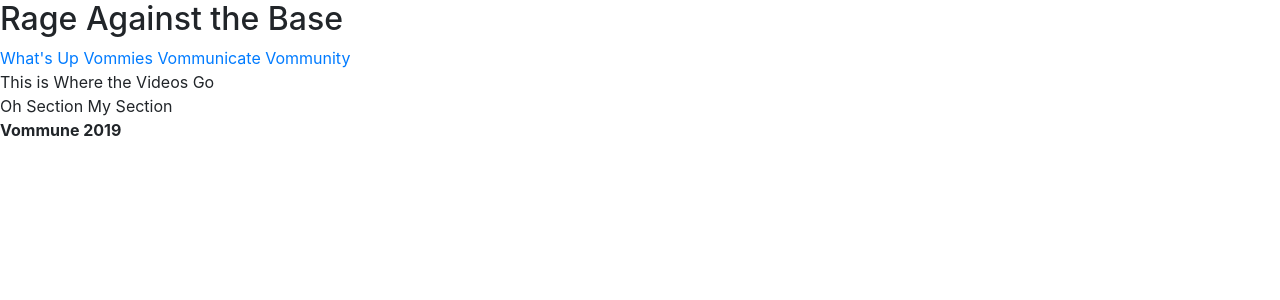
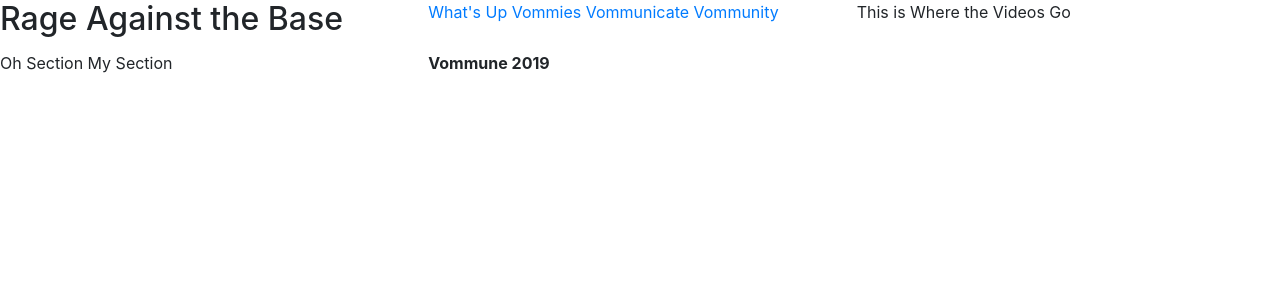
Before and after one commit to Joshtg1104/Project4-Django-VideoApp, a Django app: page /base/ in a window 1280 px wide. Shown: the top 300 px of the page. Run offline with Django 3.2, Linux system fonts and the light colour scheme; some libraries are stand-ins or nearby versions.

Commit message:
CSS Time

```diff
--- a/Project4Proj/Project4App/forms.py
+++ b/Project4Proj/Project4App/forms.py
@@ -35,4 +35,5 @@ class CommentForm(forms.ModelForm):
     class Meta:
         model = CommentModel
         fields = ['text']
-        labels = {'vomessage': ''}
+        labels = {'text': ''}
+        widgets = {'text': forms.Textarea(attrs={'rows': 1, 'cols': 40})}
--- a/Project4Proj/Project4App/models.py
+++ b/Project4Proj/Project4App/models.py
@@ -31,6 +31,7 @@ class CommentModel(models.Model):
     updated_date = models.DateTimeField(auto_now=True)
     active = models.BooleanField(default=True)
     commentForeignKey = models.ForeignKey(Video, on_delete=models.CASCADE, null=True, blank=True, related_name='comments')
+    commenterForeignKey = models.ForeignKey(AccountModel, on_delete=models.CASCADE, null=True, blank=True, related_name='comments')
 
     class Meta:
         ordering = ('created_date',)
--- a/Project4Proj/Project4App/static/Project4App/css/base.css
+++ b/Project4Proj/Project4App/static/Project4App/css/base.css
@@ -1,6 +1,37 @@
+/*Establishes grid setup*/
+.arrange {
+    display: grid;
+    grid-template-columns: 1fr 1fr 1fr;
+    /*grid-template-rows: repeat(4, 1fr);*/
+    grid-gap: 5px;
+}
+/*Puts all page links on the same line*/
+.lineup {
+    display: inline-block;
+}
+
+/*Assigns header to an area in the grid, changes text color, text alignment, and background color*/
+header {
+
+}
+
+/*Assigns nav to an area in the grid, changes text color, text alignment,establishes border, and background color*/
+nav {
+
+}
+
+/*Assigns content to an area in the grid, removes text decoration, and aligns text*/
+content {
+
+}
 
 
+/*Assigns footer to an area in the grid, sets left margin, and centers text*/
+footer {
 
-.comment{
-    margin: 20px 0px 20px 20px;
 }
+
+/*Gives entire boder a red border*/
+body {
+
+}
```
Also changed, not shown: Project4Proj/Project4App/static/Project4App/css/videoPage.css (added, +15 -0 lines), Project4Proj/Project4App/templates/Project4App/videoPage.html (+32 -12 lines), Project4Proj/Project4App/migrations/0008_commentmodel_commenterforeignkey.py (added), Project4Proj/db.sqlite3.
